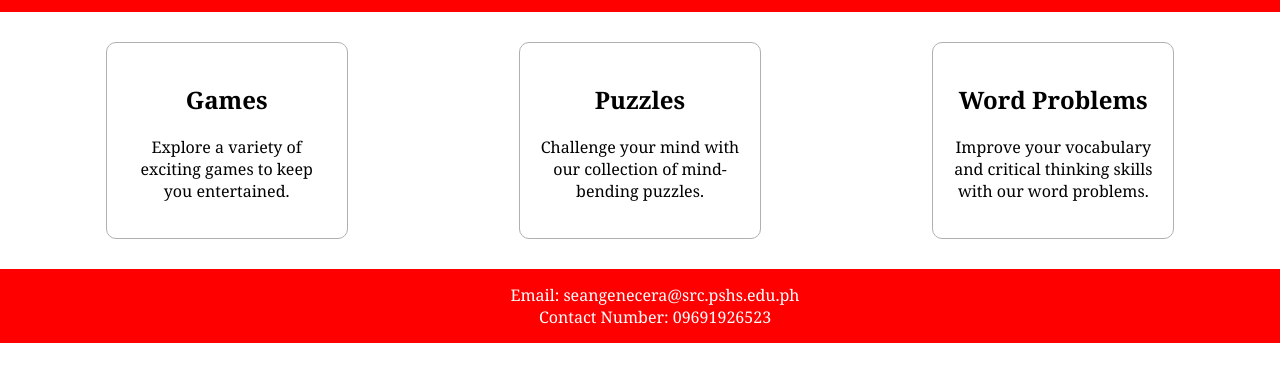
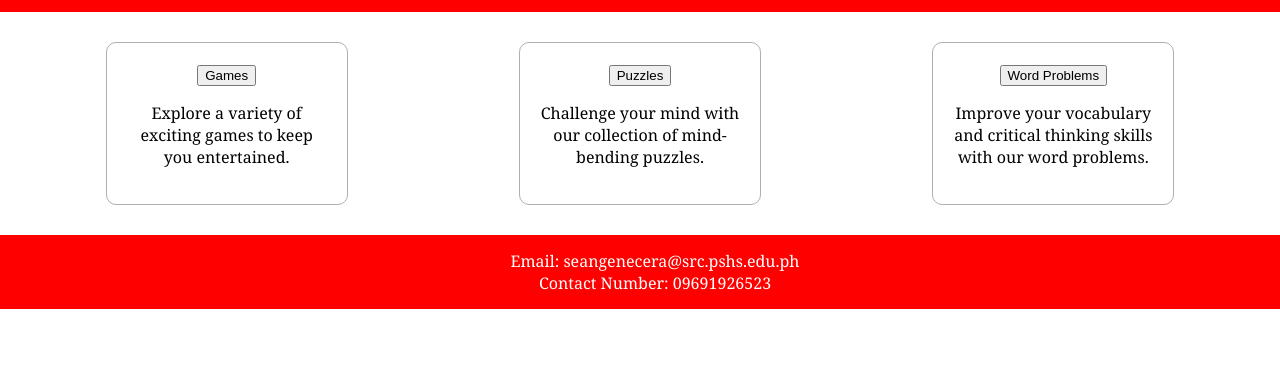
Before and after one commit to SiYanXianSeanShawn/AA, a plain HTML site: page CS quarter project/index.html in a window 1280 px wide. Shown: the part 45-426 px from the top of the page. Drawn offline with Linux system fonts and the light colour scheme.

Commit message:
Update index.html

```diff
--- a/CS quarter project/index.html
+++ b/CS quarter project/index.html
@@ -87,17 +87,18 @@
         <div class="search-bar"></div>
     </div>
 
+
     <div class="content">
         <div class="box">
-            <h2>Games</h2>
+            <button class="button">Games</button>
             <p>Explore a variety of exciting games to keep you entertained.</p>
         </div>
         <div class="box">
-            <h2>Puzzles</h2>
+            <button class="button">Puzzles</button>
             <p>Challenge your mind with our collection of mind-bending puzzles.</p>
         </div>
         <div class="box">
-            <h2>Word Problems</h2>
+            <button class="button">Word Problems</button>
             <p>Improve your vocabulary and critical thinking skills with our word problems.</p>
         </div>
     </div>
```
